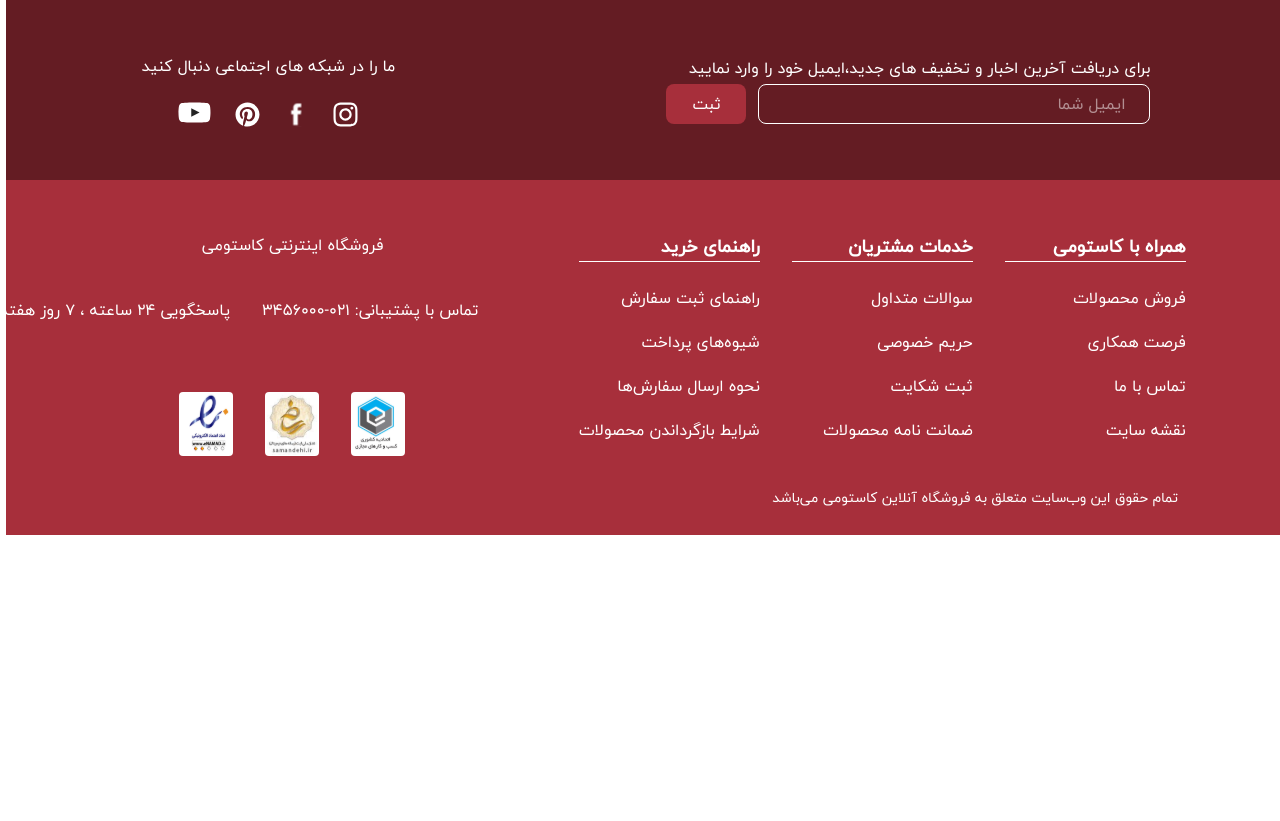
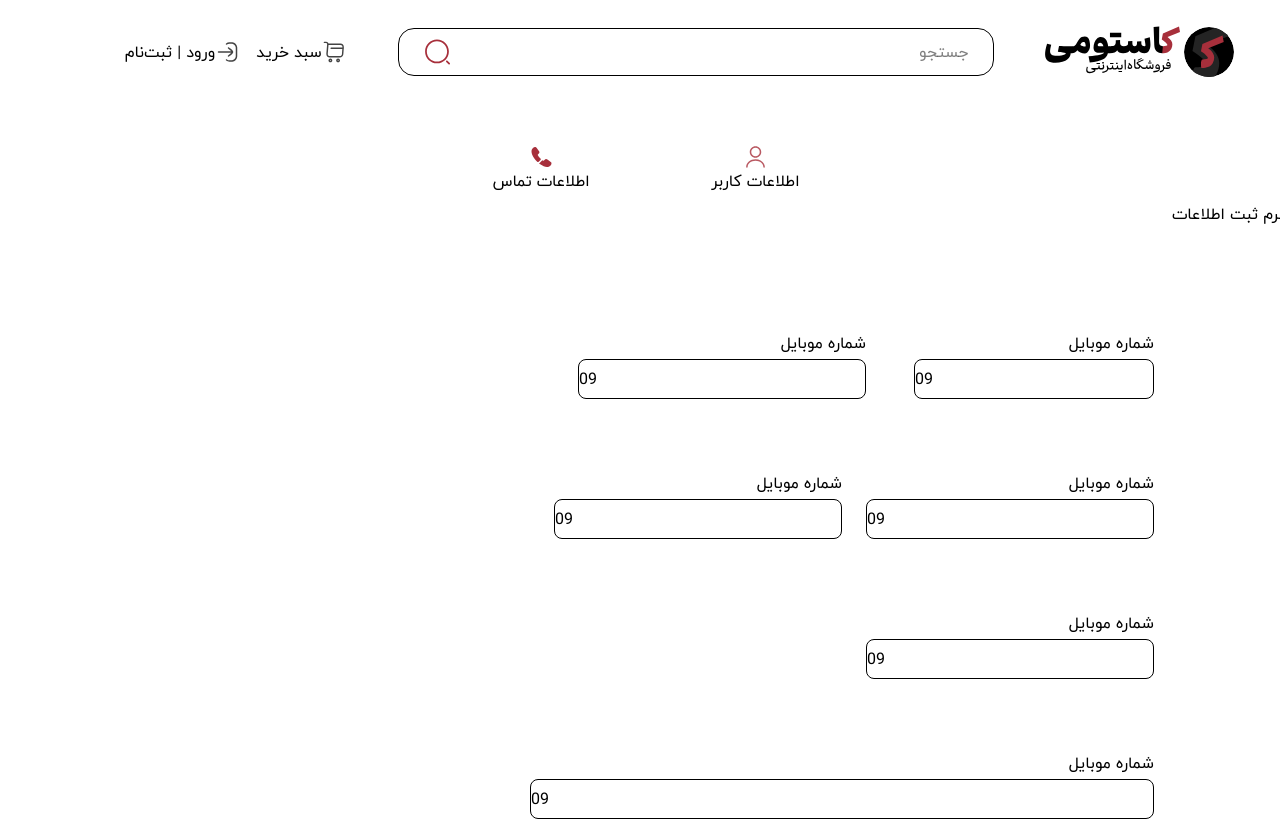
Before and after one commit to Zeinab-Jannati/UI403-4-WD-Customme-Project, a React (Vite) app: page / in a window 1280 px wide. Shown: the top 821 px of the page. Before the commit the page ends 800 px from the top, so only its background shows below. Built offline with nearby package versions, Linux system fonts and the light colour scheme.

Commit message:
implement UserSignUp page

```diff
--- a/src/main.jsx
+++ b/src/main.jsx
@@ -11,8 +11,8 @@ createRoot(document.getElementById('root')).render(
   <StrictMode>
     <Router>
       <Routes>
-        <Route path="/" element={<Footer />} />
-        {/* <Route path="/" element={<UserSignUp />} /> */}
+        {/* <Route path="/" element={<Footer />} /> */}
+        <Route path="/" element={<UserSignUp />} />
         {/* <Route path="/" element={<App />} /> */}
         {/* <Route path="/about" element={<About />} />
         <Route path="*" element={<NotFound />} /> */}
--- a/src/pages/UserSignUp.jsx
+++ b/src/pages/UserSignUp.jsx
@@ -7,6 +7,7 @@ import Navbar from '../components/Navbar'
 import userInfo from '../assets/icons/user.svg'
 import contactInfo from '../assets/icons/call.svg'
 import map from '../assets/images/map.png'
+import Footer from './Footer'
 
 const UserSignUp = () => {
     return (
@@ -28,7 +29,7 @@ const UserSignUp = () => {
         {/* todo: fix the form! */}
         <h3>فرم ثبت اطلاعات</h3>
 
-        <form action="submit" className='flex flex-wrap w-[40.5rem] h-[50.75rem] overflow-hidden rounded-[1.5rem] mr-[6.75rem] mt-[5.0625rem] items-start gap-y-[1.5rem]'>
+        <form action="submit" className='flex flex-wrap w-[40.5rem] h-[50.75rem] overflow-hidden rounded-[1.5rem] mb-[4.375rem] mr-[6.75rem] mt-[5.0625rem] items-start gap-y-[1.5rem]'>
             <div className='w-[18rem] h-[4.25rem] p-[1.5rem]'>
                 <div>
                     <label for='phone-number'>شماره موبایل</label>
@@ -83,6 +84,8 @@ const UserSignUp = () => {
                 <button className='absolute left-[1.5rem] w-[11.5rem] h-[3rem] bg-amber-600 rounded-[8px] text-white'>ثبت اطلاعات</button>
             </div>
         </form>
+
+        <Footer />
     </>
     );
 }
```
